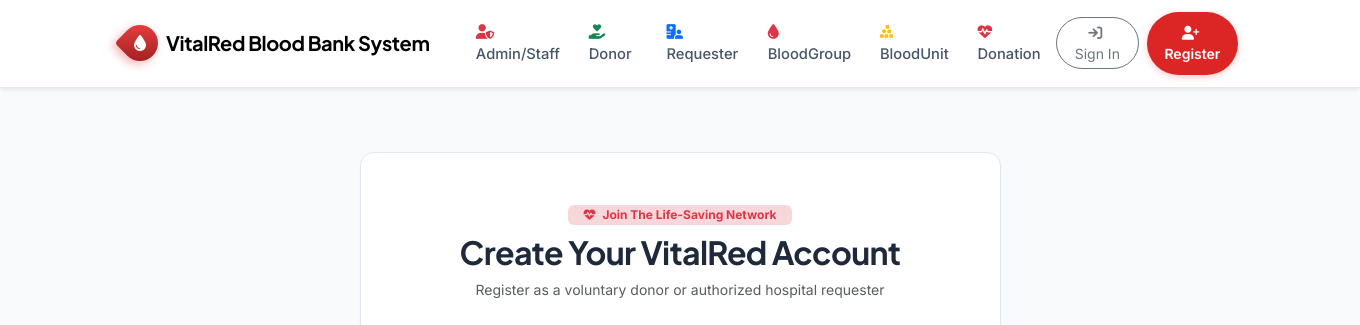
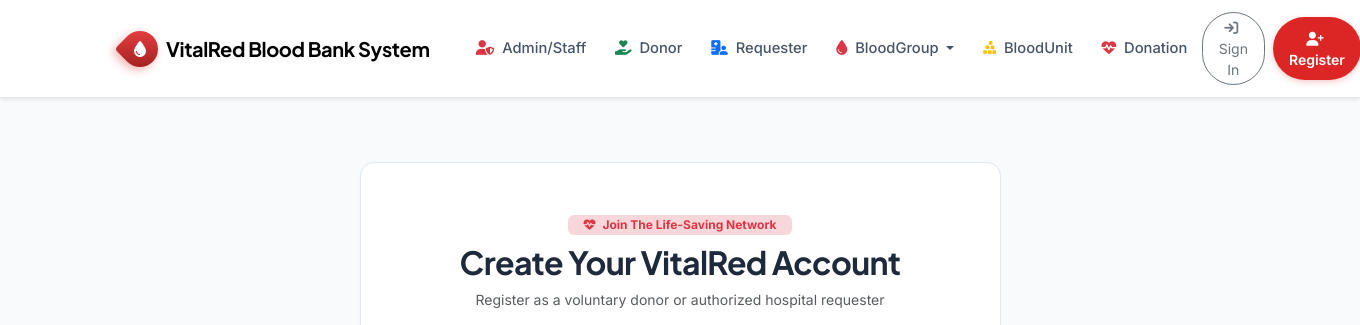
Before and after one commit to MScodes215/VitalRed, a PHP site: page /register.php in a window 1360 px wide. Shown: the top 325 px of the page. Run offline with PHP 8.4, Linux system fonts and the light colour scheme; tables that the repository leaves empty hold one stand-in row (values such as "Sample post"); some libraries are stand-ins or nearby versions.

Commit message:
Enhance BloodGroup dropdown in navbar and form fallbacks

```diff
--- a/includes/header.php
+++ b/includes/header.php
@@ -63,7 +63,7 @@
 
                 <!-- 1. Admin/Staff Menu Item -->
                 <li class="nav-item">
-                    <a class="nav-link <?= strpos($req_uri, 'admin/index') !== false ? 'active fw-bold' : '' ?>"
+                    <a class="nav-link text-nowrap <?= strpos($req_uri, 'admin/index') !== false ? 'active fw-bold' : '' ?>"
                        href="<?= BASE_URL ?><?= $role === 'admin' ? 'admin/index.php' : 'login.php' ?>">
                         <i class="fa-solid fa-user-shield me-1 text-danger"></i> Admin/Staff
                     </a>
@@ -71,7 +71,7 @@
 
                 <!-- 2. Donor Menu Item -->
                 <li class="nav-item">
-                    <a class="nav-link <?= (strpos($req_uri, 'donor') !== false && strpos($req_uri, 'donations') === false) ? 'active fw-bold' : '' ?>"
+                    <a class="nav-link text-nowrap <?= (strpos($req_uri, 'donor') !== false && strpos($req_uri, 'donations') === false) ? 'active fw-bold' : '' ?>"
                        href="<?= BASE_URL ?><?= $role === 'admin' ? 'admin/donors.php' : ($role === 'donor' ? 'donor/index.php' : 'register.php?role=donor') ?>">
                         <i class="fa-solid fa-hand-holding-heart me-1 text-success"></i> Donor
                     </a>
@@ -79,23 +79,44 @@
 
                 <!-- 3. Requester Menu Item -->
                 <li class="nav-item">
-                    <a class="nav-link <?= strpos($req_uri, 'request') !== false ? 'active fw-bold' : '' ?>"
+                    <a class="nav-link text-nowrap <?= strpos($req_uri, 'request') !== false ? 'active fw-bold' : '' ?>"
                        href="<?= BASE_URL ?><?= $role === 'admin' ? 'admin/requests.php' : ($role === 'requester' ? 'requester/index.php' : 'requester/new_request.php') ?>">
                         <i class="fa-solid fa-hospital-user me-1 text-primary"></i> Requester
                     </a>
                 </li>
 
-                <!-- 4. BloodGroup Menu Item -->
-                <li class="nav-item">
-                    <a class="nav-link <?= strpos($req_uri, 'blood_groups') !== false ? 'active fw-bold' : '' ?>"
-                       href="<?= BASE_URL ?><?= $role === 'admin' ? 'admin/blood_groups.php' : 'index.php#stock-section' ?>">
+                <!-- 4. BloodGroup Menu Item with Dropdown -->
+                <li class="nav-item dropdown">
+                    <a class="nav-link dropdown-toggle text-nowrap <?= strpos($req_uri, 'blood_groups') !== false ? 'active fw-bold' : '' ?>"
+                       href="#" id="navbarBloodGroupDropdown" role="button" data-bs-toggle="dropdown" aria-expanded="false">
                         <i class="fa-solid fa-droplet me-1 text-danger"></i> BloodGroup
                     </a>
+                    <ul class="dropdown-menu shadow-sm border-0 py-2" aria-labelledby="navbarBloodGroupDropdown" style="min-width: 220px;">
+                        <li>
+                            <a class="dropdown-item fw-semibold text-danger" href="<?= BASE_URL ?><?= $role === 'admin' ? 'admin/blood_groups.php' : 'index.php#stock-section' ?>">
+                                <i class="fa-solid fa-layer-group me-2"></i> All Blood Groups &amp; Inventory
+                            </a>
+                        </li>
+                        <li><hr class="dropdown-divider"></li>
+                        <li><h6 class="dropdown-header text-uppercase small text-muted">Filter by Group:</h6></li>
+                        <li>
+                            <div class="px-3 py-1 d-flex flex-wrap gap-1">
+                                <a href="<?= BASE_URL ?>index.php#stock-section" class="badge bg-danger-subtle text-danger border border-danger-subtle text-decoration-none px-2 py-1">A+</a>
+                                <a href="<?= BASE_URL ?>index.php#stock-section" class="badge bg-danger-subtle text-danger border border-danger-subtle text-decoration-none px-2 py-1">A-</a>
+                                <a href="<?= BASE_URL ?>index.php#stock-section" class="badge bg-danger-subtle text-danger border border-danger-subtle text-decoration-none px-2 py-1">B+</a>
+                                <a href="<?= BASE_URL ?>index.php#stock-section" class="badge bg-danger-subtle text-danger border border-danger-subtle text-decoration-none px-2 py-1">B-</a>
+                                <a href="<?= BASE_URL ?>index.php#stock-section" class="badge bg-danger-subtle text-danger border border-danger-subtle text-decoration-none px-2 py-1">AB+</a>
+                                <a href="<?= BASE_URL ?>index.php#stock-section" class="badge bg-danger-subtle text-danger border border-danger-subtle text-decoration-none px-2 py-1">AB-</a>
+                                <a href="<?= BASE_URL ?>index.php#stock-section" class="badge bg-danger-subtle text-danger border border-danger-subtle text-decoration-none px-2 py-1">O+</a>
+                                <a href="<?= BASE_URL ?>index.php#stock-section" class="badge bg-danger-subtle text-danger border border-danger-subtle text-decoration-none px-2 py-1">O-</a>
+                            </div>
+                        </li>
+                    </ul>
                 </li>
 
                 <!-- 5. BloodUnit Menu Item -->
                 <li class="nav-item">
-                    <a class="nav-link <?= strpos($req_uri, 'stock') !== false ? 'active fw-bold' : '' ?>"
+                    <a class="nav-link text-nowrap <?= strpos($req_uri, 'stock') !== false ? 'active fw-bold' : '' ?>"
                        href="<?= BASE_URL ?><?= $role === 'admin' ? 'admin/stock.php' : 'index.php#stock-section' ?>">
                         <i class="fa-solid fa-cubes-stacked me-1 text-warning"></i> BloodUnit
                     </a>
@@ -103,7 +124,7 @@
 
                 <!-- 6. Donation Menu Item -->
                 <li class="nav-item">
-                    <a class="nav-link <?= strpos($req_uri, 'donations') !== false || strpos($req_uri, 'schedule') !== false ? 'active fw-bold' : '' ?>"
+                    <a class="nav-link text-nowrap <?= strpos($req_uri, 'donations') !== false || strpos($req_uri, 'schedule') !== false ? 'active fw-bold' : '' ?>"
                        href="<?= BASE_URL ?><?= $role === 'admin' ? 'admin/donations.php' : ($role === 'donor' ? 'donor/history.php' : 'donor/schedule.php') ?>">
                         <i class="fa-solid fa-heart-pulse me-1 text-danger"></i> Donation
                     </a>
--- a/register.php
+++ b/register.php
@@ -12,8 +12,25 @@
 }
 
 $error = '';
-$blood_groups = $pdo->query("SELECT * FROM blood_groups ORDER BY group_name ASC")->fetchAll();
-$hospitals = $pdo->query("SELECT * FROM hospitals WHERE is_active = 1 ORDER BY name ASC")->fetchAll();
+try {
+    $blood_groups = $pdo->query("SELECT * FROM blood_groups ORDER BY group_name ASC")->fetchAll();
+    $hospitals = $pdo->query("SELECT * FROM hospitals WHERE is_active = 1 ORDER BY name ASC")->fetchAll();
+} catch (Exception $e) {
+    $blood_groups = [];
+    $hospitals = [];
+}
+if (empty($blood_groups)) {
+    $blood_groups = [
+        ['blood_group_id' => 1, 'group_name' => 'A+', 'rh_factor' => 'Positive'],
+        ['blood_group_id' => 2, 'group_name' => 'A-', 'rh_factor' => 'Negative'],
+        ['blood_group_id' => 3, 'group_name' => 'B+', 'rh_factor' => 'Positive'],
+        ['blood_group_id' => 4, 'group_name' => 'B-', 'rh_factor' => 'Negative'],
+        ['blood_group_id' => 5, 'group_name' => 'AB+', 'rh_factor' => 'Positive'],
+        ['blood_group_id' => 6, 'group_name' => 'AB-', 'rh_factor' => 'Negative'],
+        ['blood_group_id' => 7, 'group_name' => 'O+', 'rh_factor' => 'Positive'],
+        ['blood_group_id' => 8, 'group_name' => 'O-', 'rh_factor' => 'Negative'],
+    ];
+}
 
 if ($_SERVER['REQUEST_METHOD'] === 'POST') {
     $token = $_POST['csrf_token'] ?? '';
```
